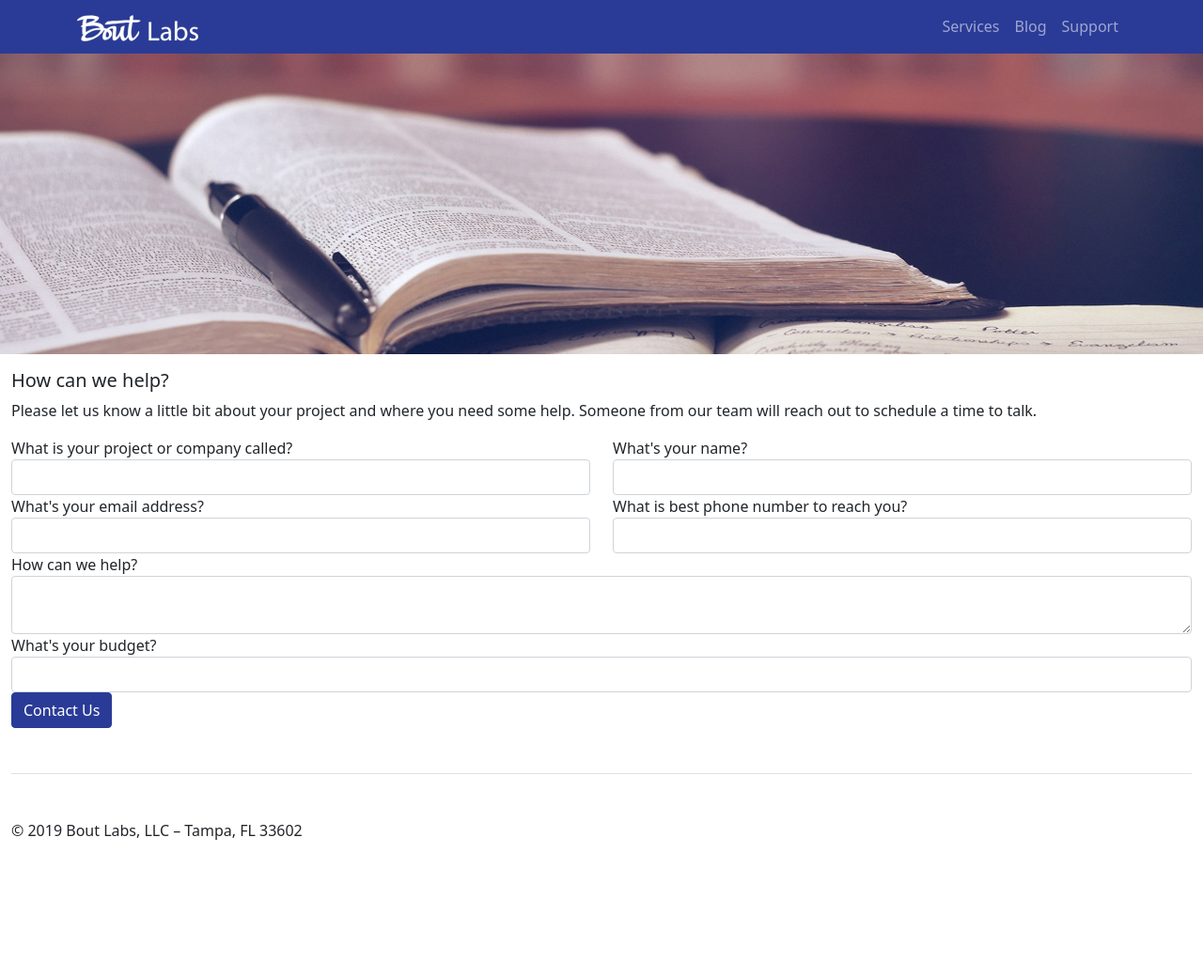
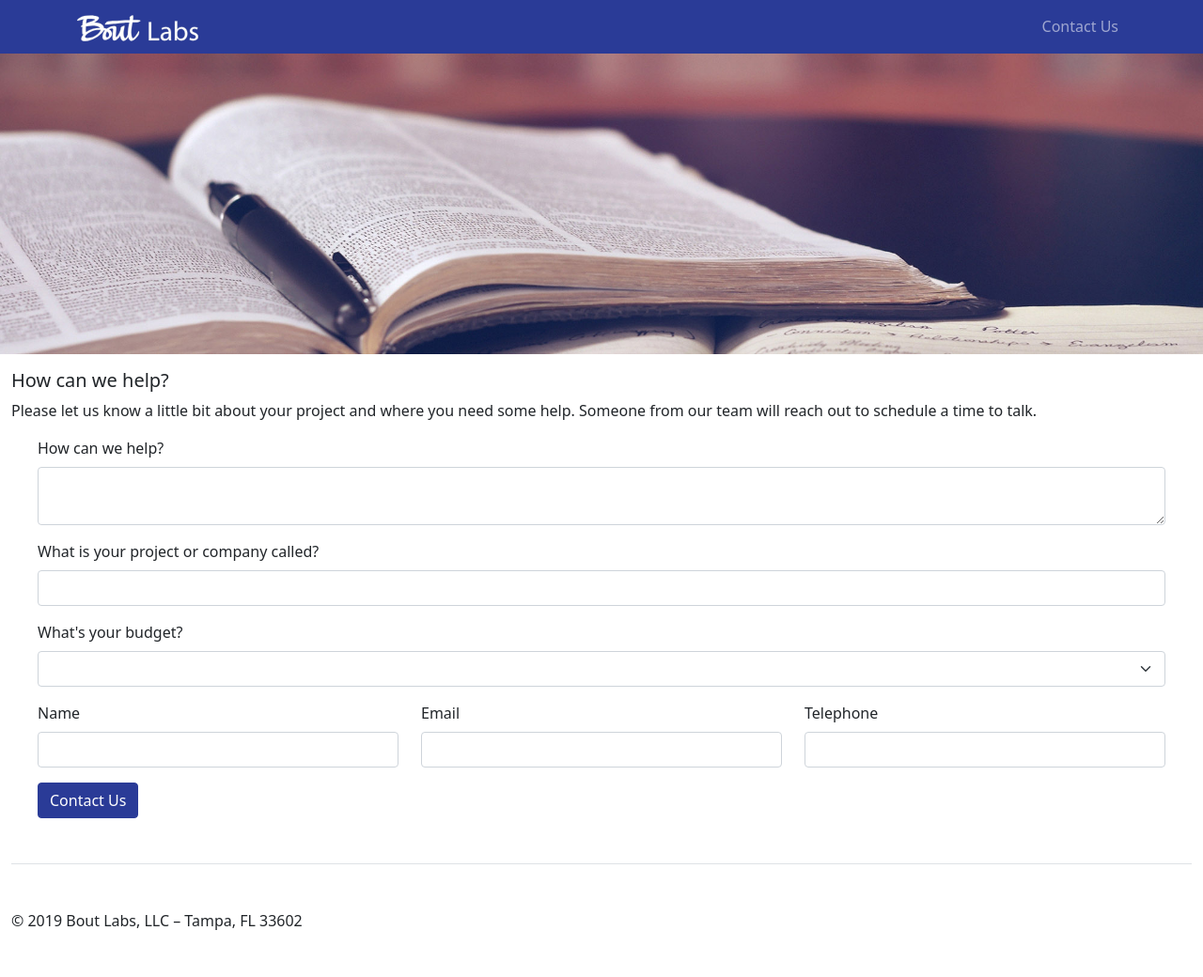
Before and after one commit to BoutLabs/boutlabs.github.io, a Jekyll site: the page built from contact-us.md, in a window 1280 px wide. Shown: the whole page at 94% size. Built offline with Jekyll 4.4.1, drawn with Linux system fonts in a browser that asks for light colours; before the commit the page ends 944 px from its top, so only the background shows below that.

Commit message:
Update contact form

```diff
--- a/_includes/capsule-web-form.html
+++ b/_includes/capsule-web-form.html
@@ -2,64 +2,58 @@
   <input type="hidden" name="FORM_ID" value="{{ site.capsule_webform_key }}">
   <input type="hidden" name="COMPLETE_URL" value='{{ "/thank-you" | absolute_url }}'>
   <input type="hidden" name="TAG" value="Website">
-  <!-- <input type="hidden" name="DEVELOPER" value="TRUE"/> -->
 
-  <div class="row">
-    <div class="col-md-6 col-sm-12">
-      <div class="form-group">
-        <label for="contactCompany">What is your project or company called?</label>
-        <input type="text" name="ORGANISATION_NAME" class="form-control" id="contactCompany" required>
-      </div>
-    </div>
+  {% if jekyll.environment == "development" %}
+    <input type="hidden" name="DEVELOPER" value="TRUE"/>
+  {% endif %}
 
-    <div class="col-md-6 col-sm-12">
-      <div class="form-group">
-        <label for="contactName">What&apos;s your name?</label>
-        <input type="text" name="PERSON_NAME" class="form-control" id="contactName" required>
-      </div>
-    </div>
-  </div>
-
-  <div class="row">
-    <div class="col-md-6 col-sm-12">
-      <div class="form-group">
-        <label for="contactEmail">What&apos;s your email address?</label>
-        <input type="email" name="EMAIL" class="form-control" id="contactEmail" required>
-      </div>
-    </div>
-
-    <div class="col-md-6 col-sm-12">
-      <div class="form-group">
-        <label for="contactPhone">What is best phone number to reach you?</label>
-        <input type="text" name="PHONE" class="form-control" id="contactPhone">
-      </div>
-    </div>
-  </div>
-
-  <div class="row">
+  <div class="row m-3">
     <div class="col">
-      <label for="contactReason">How can we help?</label>
+      <label for="contactReason" class="form-label">How can we help?</label>
       <textarea name="NOTE" class="form-control" id="contactReason"></textarea>
     </div>
   </div>
 
-  <div class="row">
+  <div class="row m-3">
     <div class="col">
-      <div class="form-group">
-        <label for="contactBudget">What's your budget?</label>
-        <select class="form-control" id="contactBudget" name="CUSTOMFIELD[Budget]">
-          <option></option>
-          <option>Less than $25,000</option>
-          <option>$25,000 - $50,000</option>
-          <option>$50,000 - $100,000</option>
-          <option>Greater than $100,000</option>
-          <option>Currently researching</option>
-        </select>
-      </div>
+      <label for="contactCompany" class="form-label">What is your project or company called?</label>
+      <input type="text" name="ORGANISATION_NAME" class="form-control" id="contactCompany" required>
     </div>
   </div>
 
-  <div class="row">
+  <div class="row m-3">
+    <div class="col">
+      <label for="contactBudget" class="form-label">What's your budget?</label>
+      <select class="form-select" id="contactBudget" name="CUSTOMFIELD[Budget]">
+        <option></option>
+        <option>Less than $25,000</option>
+        <option>$25,000 - $49,999</option>
+        <option>$50,000 - $99,999</option>
+        <option>$100,000 - $200,000</option>
+        <option>Greater than $200,000</option>
+        <option>Currently researching</option>
+      </select>
+    </div>
+  </div>
+
+  <div class="row m-3">
+    <div class="col-md-4">
+      <label for="contactName" class="form-label">Name</label>
+      <input type="text" name="PERSON_NAME" class="form-control" id="contactName" required>
+    </div>
+
+    <div class="col-md-4">
+      <label for="contactEmail" class="form-label">Email</label>
+      <input type="email" name="EMAIL" class="form-control" id="contactEmail" required>
+    </div>
+
+    <div class="col-md-4">
+      <label for="contactPhone" class="form-label">Telephone</label>
+      <input type="text" name="PHONE" class="form-control" id="contactPhone">
+    </div>
+  </div>
+
+  <div class="row m-3">
     <div class="col">
       <input class="btn btn-primary" type="submit" value="Contact Us">
     </div>
--- a/_includes/header-nav-links.html
+++ b/_includes/header-nav-links.html
@@ -1,9 +1,3 @@
 <li class="nav-item">
-  <a href="/services" class="nav-link" aria-current="page">Services</a>
+  <a href="/contact-us" class="nav-link">Contact Us</a>
 </li>
-<li class="nav-item">
-  <a href="/blog" class="nav-link">Blog</a>
-</li>
-<li class="nav-item">
-  <a href="/support" class="nav-link">Support</a>
-</li>
```
